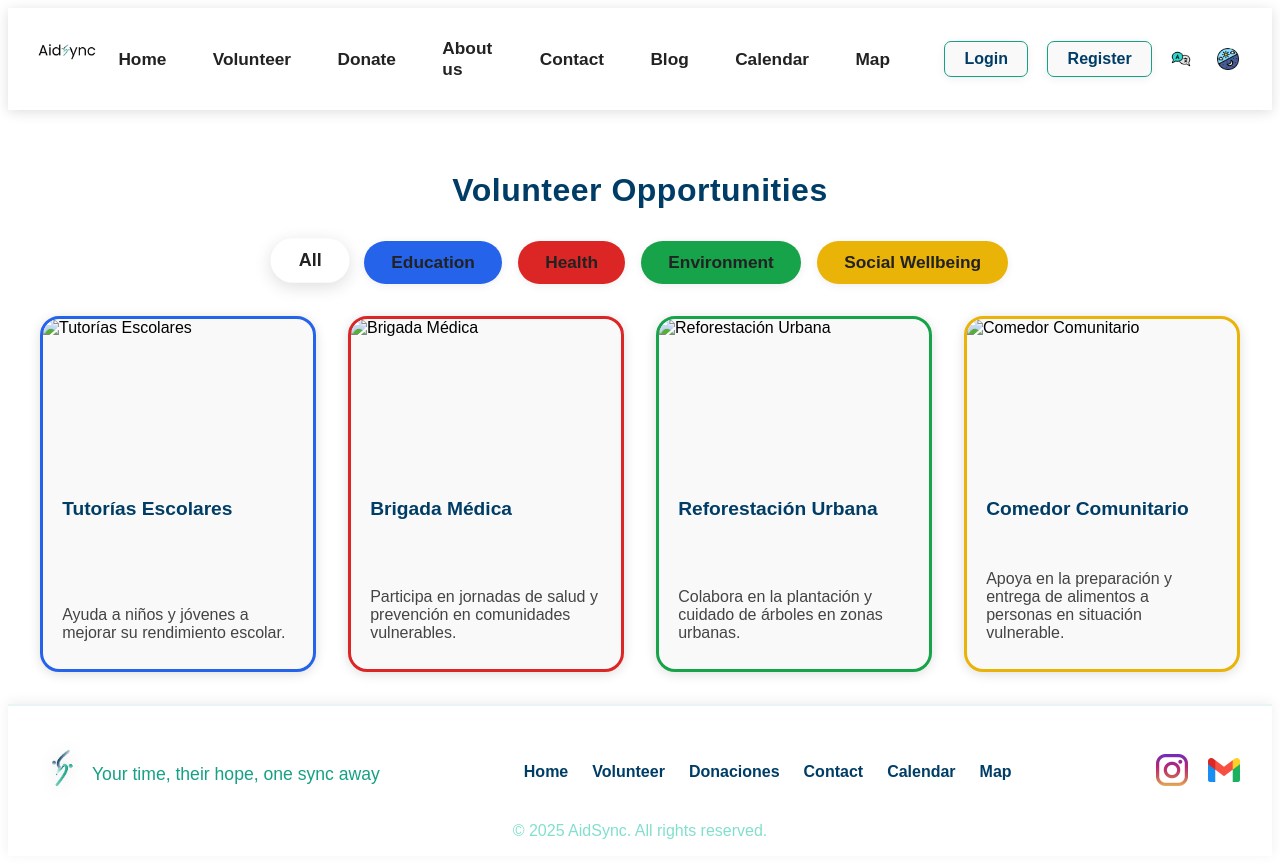
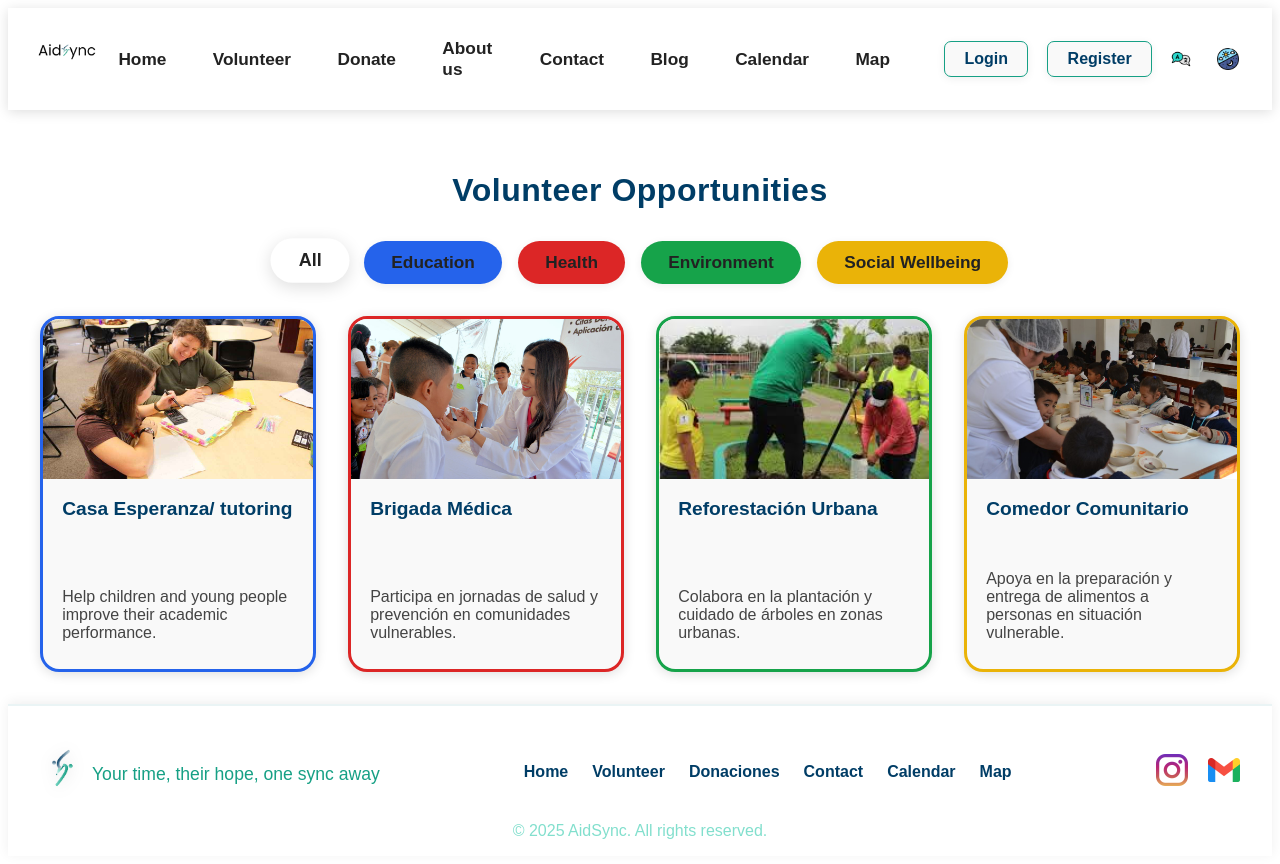
Before and after one commit to AnmarynMurillo/AidSync.1, a website: page public/assets/pages/volunteer.html in a window 1280 px wide. Shown: the top 864 px of the page. Drawn offline with Linux system fonts and the light colour scheme.

Commit message:
html,js, y css cambie un par de cosas que estaban en español y corrigiendo errores dentro de los archivos

```diff
--- a/public/assets/css/volunteer.css
+++ b/public/assets/css/volunteer.css
@@ -108,8 +108,8 @@
 .modal-content {
   background: var(--color-card);
   border-radius: 1.2rem;
-  max-width: 600px;
-  width: 95vw;
+  max-width: 500px;
+  width:500px;
   padding: 2rem;
   position: relative;
   box-shadow: 0 8px 32px #0003;
@@ -134,8 +134,8 @@
   color: #222;
 }
 .modal-body img {
-  width: 100%;
-  max-height: 220px;
+  width:100%;
+  max-height: 160px;
   object-fit: cover;
   border-radius: 0.8rem;
   margin-bottom: 1rem;
--- a/public/assets/js/map.js
+++ b/public/assets/js/map.js
@@ -123,10 +123,10 @@ document.addEventListener('DOMContentLoaded', () => {
 
 // --- Cargar header y footer ---
 function loadHeaderFooter() {
-  fetch('/src/components/header.html').then(r => r.text()).then(html => {
+  fetch('/public/assets/components/header.html').then(r => r.text()).then(html => {
     document.getElementById('header-container').innerHTML = html;
   });
-  fetch('/src/components/footer.html').then(r => r.text()).then(html => {
+  fetch('/public/assets/components/footer.html').then(r => r.text()).then(html => {
     document.getElementById('footer-container').innerHTML = html;
   });
 }
--- a/public/assets/js/volunteer.js
+++ b/public/assets/js/volunteer.js
@@ -4,16 +4,19 @@
 const VOLUNTEERS = [
   {
     id: 1,
-    nombre: 'Tutorías Escolares',
+    nombre: 'Casa Esperanza/ tutoring',
     categoria: 'Education',
     color: '#2563eb',
     colorHover: '#1d4ed8',
-    img: { src:'../../public/assets/images/photos/tutorias.jpg'},
-    desc: 'Ayuda a niños y jóvenes a mejorar su rendimiento escolar.',
-    descLarga: 'Como voluntario en Tutorías Escolares, apoyarás a estudiantes de primaria y secundaria en materias clave, motivando su aprendizaje y desarrollo personal.',
-    ubicacion: 'Ciudad de México',
-    mapa: '<iframe src="https://www.openstreetmap.org/export/embed.html?bbox=-99.1332%2C19.4326%2C-99.1332%2C19.4326&amp;layer=mapnik" style="width:100%;height:180px;border:0;"></iframe>',
-    requisitos: ['Ser mayor de 16 años', 'Compromiso mínimo de 3 meses', 'Gusto por la enseñanza']
+    img: '/public/assets/images/photos/tutorias.png',
+    desc: 'Help children and young people improve their academic performance.',
+    descLarga: 'Be part of our team of volunteers for the Casa Esperanza Summer School and together we help strengthen the learning of the children and adolescents in our programs.',
+    ubicacion: 'C. la Esperanza 70, Aguadulce, Provincia de Coclé',
+    mapa: '<iframe src="https://www.openstreetmap.org/?mlat=8.232854&mlon=-80.536808#map=17/8.232850/-80.536810" style="width:100%;height:180px;border:0;"></iframe>',
+    requisitos: ['Over 16 years old',
+    ' Knowledge in the subjects of: Spanish, mathematics, English, physics, chemistry and accounting.',
+    ' Be responsible. committed and punctual.','- Reside in the provinces of Panama, Coclé, Colón, Herrera and Chiriquí.',
+    'Have good management of a group of children from 6 to 11 years old and adolescents from 12 to 17 years old.']
   },
   {
     id: 2,
@@ -21,7 +24,7 @@ const VOLUNTEERS = [
     categoria: 'salud',
     color: '#dc2626',
     colorHover: '#b91c1c',
-    img: { src: '../../public/assets/images/photos/BRIGADA-MEDICA.jpg'},
+    img: '/public/assets/images/photos/BRIGADA-MEDICA.jpg',
     desc: 'Participa en jornadas de salud y prevención en comunidades vulnerables.',
     descLarga: 'Únete a la Brigada Médica y contribuye a mejorar la salud de comunidades con atención básica, talleres y campañas de prevención.',
     ubicacion: 'Guadalajara, Jalisco',
@@ -34,7 +37,7 @@ const VOLUNTEERS = [
     categoria: 'ambiente',
     color: '#16a34a',
     colorHover: '#15803d',
-    img:  { src:'../../public/assets/images/photos/refores.png'},
+    img:'/public/assets/images/photos/refores.png',
     desc: 'Colabora en la plantación y cuidado de árboles en zonas urbanas.',
     descLarga: 'Participa en actividades de reforestación, talleres ambientales y campañas de concientización para mejorar el entorno urbano.',
     ubicacion: 'Monterrey, Nuevo León',
@@ -47,7 +50,7 @@ const VOLUNTEERS = [
     categoria: 'bienestar',
     color: '#eab308',
     colorHover: '#ca8a04',
-    img: { src: 'public/assets/images/photos/red solidaria.jfif'},
+    img:  '/public/assets/images/photos/comedor.jpg',
     desc: 'Apoya en la preparación y entrega de alimentos a personas en situación vulnerable.',
     descLarga: 'Como voluntario en el Comedor Comunitario, ayudarás a preparar, servir y entregar alimentos, generando un impacto positivo en la comunidad.',
     ubicacion: 'Puebla, Puebla',
@@ -56,7 +59,7 @@ const VOLUNTEERS = [
   }
 ];
 
-const gallery = document.getElementById('volunteer-gallery');
+const gallery = document.getElementById('volunteer-gallerys');
 const modal = document.getElementById('volunteer-modal');
 const modalBody = modal.querySelector('.modal-body');
 const closeBtn = modal.querySelector('.modal-close');
--- a/public/assets/pages/volunteer.html
+++ b/public/assets/pages/volunteer.html
@@ -22,7 +22,7 @@
             <button class="filter-btn" data-category="ambiente" style="--cat-color:#16a34a">Environment</button>
             <button class="filter-btn" data-category="bienestar" style="--cat-color:#eab308">Social Wellbeing</button>
         </div>
-        <section class="volunteer-gallery" id="volunteer-gallery">
+        <section class="volunteer-gallery" id="volunteer-gallerys">
             <!-- Cards generated by JS -->
         </section>
     </main>
```
Also changed, not shown: public/assets/pages/map.html (+1 -1 lines), public/assets/images/photos/comedor.jpg (added), public/assets/images/photos/redsolidara.png (renamed from public/assets/images/photos/red solidara.jfif), public/assets/images/photos/tutorias.png (renamed from public/assets/images/photos/tutorias.jpg).
